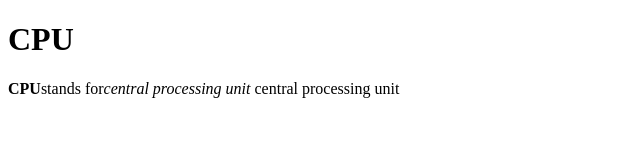
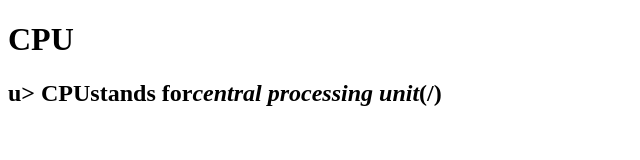
Before and after one commit to iamneo-production/febccfbafbbbfbfeeadaeccdfffebaeceaec, a website: page public/index.html in a window 1280 px wide. Shown: the whole page, without its empty margins (0-640 px from the left). Drawn offline with Linux system fonts and the light colour scheme.

Commit message:
Backup Commit

```diff
--- a/public/index.html
+++ b/public/index.html
@@ -9,6 +9,6 @@
 </head>
 <body>
     <h1>CPU</h1>
-    <h2></h2> <b>CPU</b>stands for<i>central processing unit</i> central processing unit
+    <h2>u> <b>CPU</b>stands for<i>central processing unit</i>(/)
 </body>
 </html>
```
